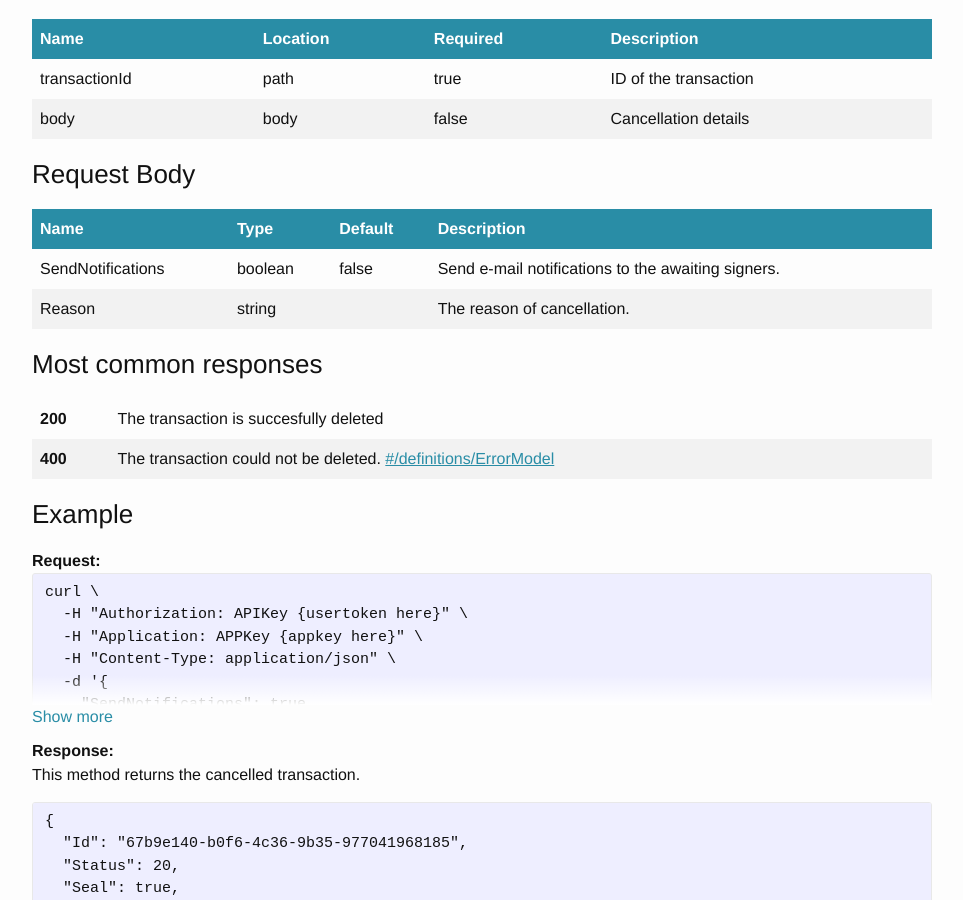
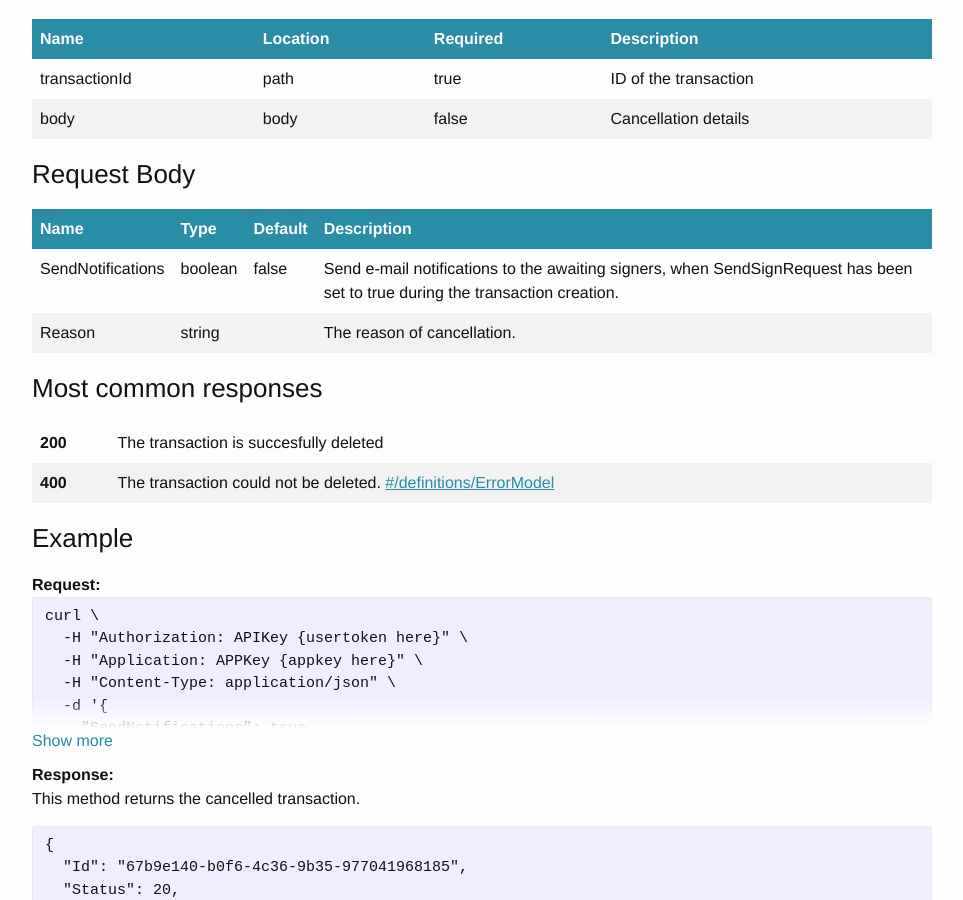
Before and after one commit to markohantula/evidos.github.io, a Jekyll site: the page built from endpoints.html, in a window 1280 px wide and 900 px high, scrolled down 2708 px. Shown: the whole window, without its empty margins (158-1121 px from the left). Built offline with Jekyll 4.4.1, drawn with Linux system fonts in a browser that asks for light colours.

Commit message:
Reword description for transaction deletion

```diff
--- a/_data/api-swagger.yaml
+++ b/_data/api-swagger.yaml
@@ -73,7 +73,9 @@ paths:
             properties:
               SendNotifications:
                 type: boolean
-                description: Send e-mail notifications to the awaiting signers.
+                description: |
+                  Send e-mail notifications to the awaiting signers,
+                  when SendSignRequest has been set to true during the transaction creation.
                 default: false
               Reason:
                 type: string
```
